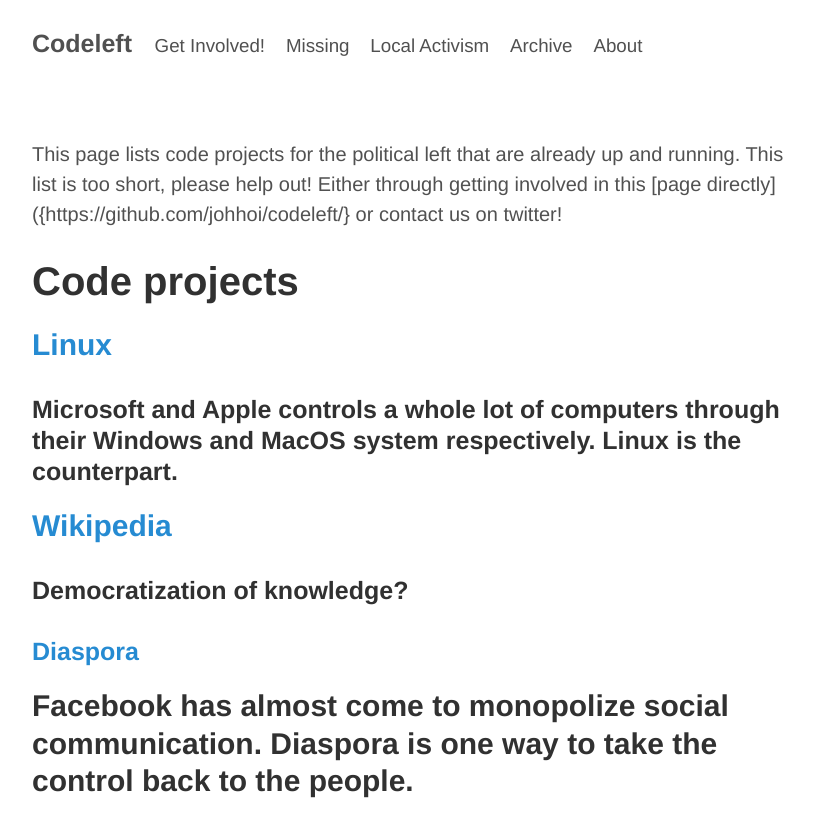
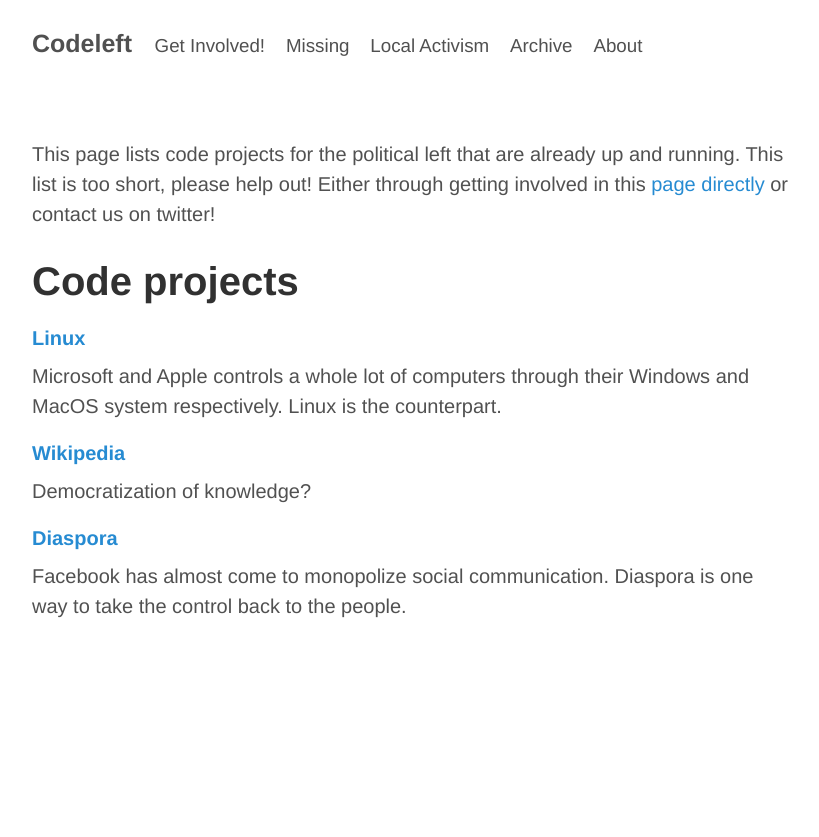
Before and after one commit to johhoi/codeleft, a Jekyll site: the page built from get_involved.md, in a window 1280 px wide. Shown: the top 837 px of the page, without its empty margins (228-1047 px from the left). Built offline with Jekyll 4.4.1, drawn with Linux system fonts in a browser that asks for light colours.

Commit message:
Update get_involved.md

```diff
--- a/get_involved.md
+++ b/get_involved.md
@@ -2,12 +2,12 @@
 layout: default
 title: Get Involved!
 ---
-This page lists code projects for the political left that are already up and running. This list is too short, please help out! Either through getting involved in this [page directly]({https://github.com/johhoi/codeleft/} or contact us on twitter!
+This page lists code projects for the political left that are already up and running. This list is too short, please help out! Either through getting involved in this [page directly](https://github.com/johhoi/codeleft/) or contact us on twitter!
 
 # Code projects
-## [Linux](https://en.wikipedia.org/wiki/Linux)
-### Microsoft and Apple controls a whole lot of computers through their Windows and MacOS system respectively. Linux is the counterpart.
-## [Wikipedia](https://www.mediawiki.org/wiki/MediaWiki)
-### Democratization of knowledge?
-### [Diaspora](https://diasporafoundation.org/)
-## Facebook has almost come to monopolize social communication. Diaspora is one way to take the control back to the people.
+#### [Linux](https://en.wikipedia.org/wiki/Linux)
+Microsoft and Apple controls a whole lot of computers through their Windows and MacOS system respectively. Linux is the counterpart.
+#### [Wikipedia](https://www.mediawiki.org/wiki/MediaWiki)
+Democratization of knowledge?
+#### [Diaspora](https://diasporafoundation.org/)
+Facebook has almost come to monopolize social communication. Diaspora is one way to take the control back to the people.
```
